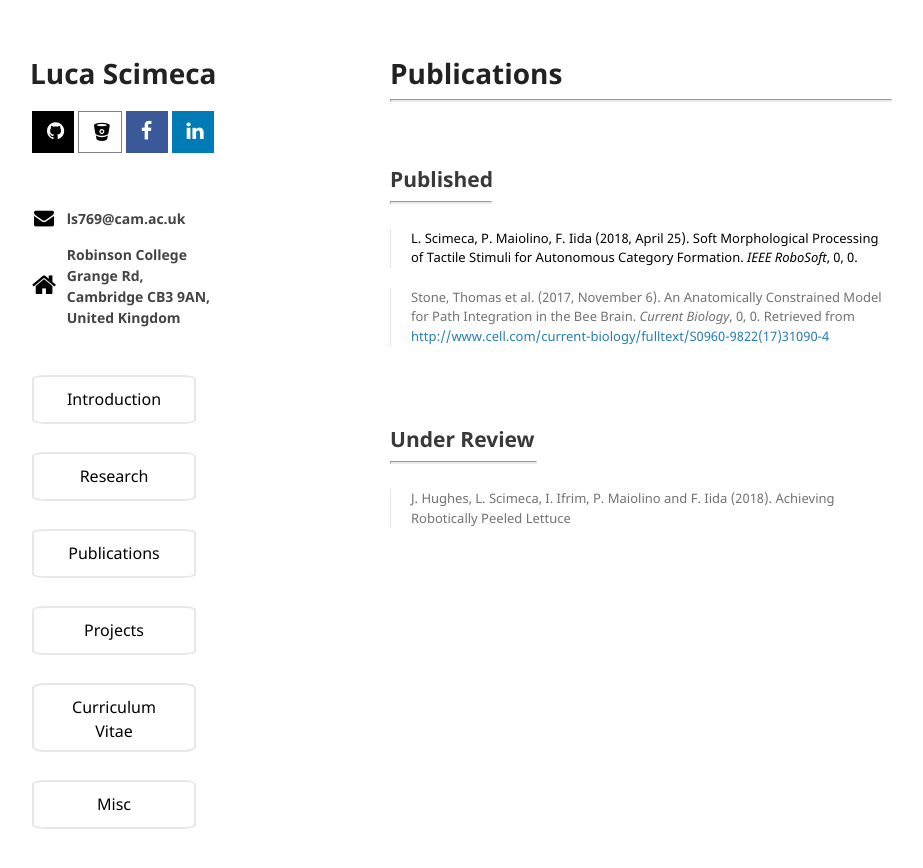
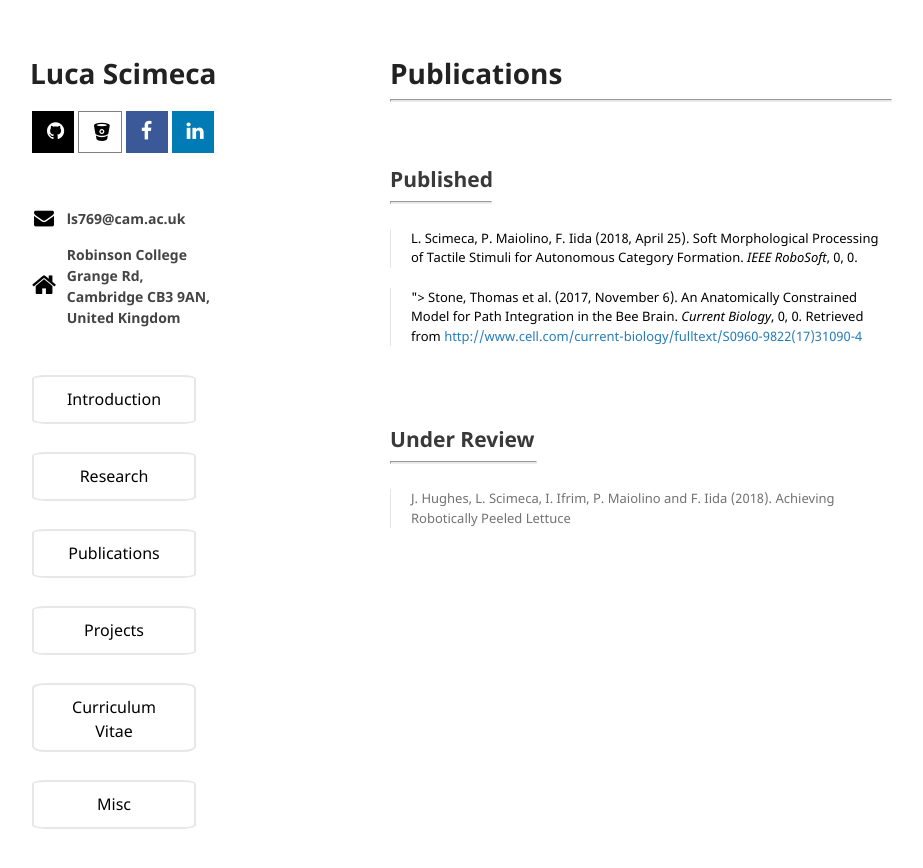
Before and after one commit to lucascimeca/lucascimeca.github.io, a Jekyll site: the page built from publications.md, in a window 1280 px wide. Shown: the top 868 px of the page, without its empty margins (180-1103 px from the left). Built offline with Jekyll 4.4.1, drawn with Linux system fonts in a browser that asks for light colours; nearby versions of some CDN libraries; the repository's description, which GitHub fills in, is left out; our own code applies the rules of GitHub Pages for plain Markdown files; part of the change alters nothing that is shown.

Commit message:
Update publications.md

```diff
--- a/publications.md
+++ b/publications.md
@@ -12,7 +12,7 @@ layout: default
 
 > <div style="font-size: 13px; color:black"> L. Scimeca, P. Maiolino, F. Iida (2018, April 25). Soft Morphological Processing of Tactile Stimuli for Autonomous Category Formation. <i>IEEE RoboSoft</i>, 0, 0. </div>
 <p></p>
-> <div style="font-size: 13px"> Stone, Thomas et al. (2017, November 6). An Anatomically Constrained Model for Path Integration in the Bee Brain. <i>Current Biology</i>, 0, 0. Retrieved  from <a href="http://www.cell.com/current-biology/fulltext/S0960-9822(17)31090-4" target="_blank">http://www.cell.com/current-biology/fulltext/S0960-9822(17)31090-4</a> </div>
+> <div style="font-size: 13px; color:black">"> Stone, Thomas et al. (2017, November 6). An Anatomically Constrained Model for Path Integration in the Bee Brain. <i>Current Biology</i>, 0, 0. Retrieved  from <a href="http://www.cell.com/current-biology/fulltext/S0960-9822(17)31090-4" target="_blank">http://www.cell.com/current-biology/fulltext/S0960-9822(17)31090-4</a> </div>
 
 <br/>
 
```
